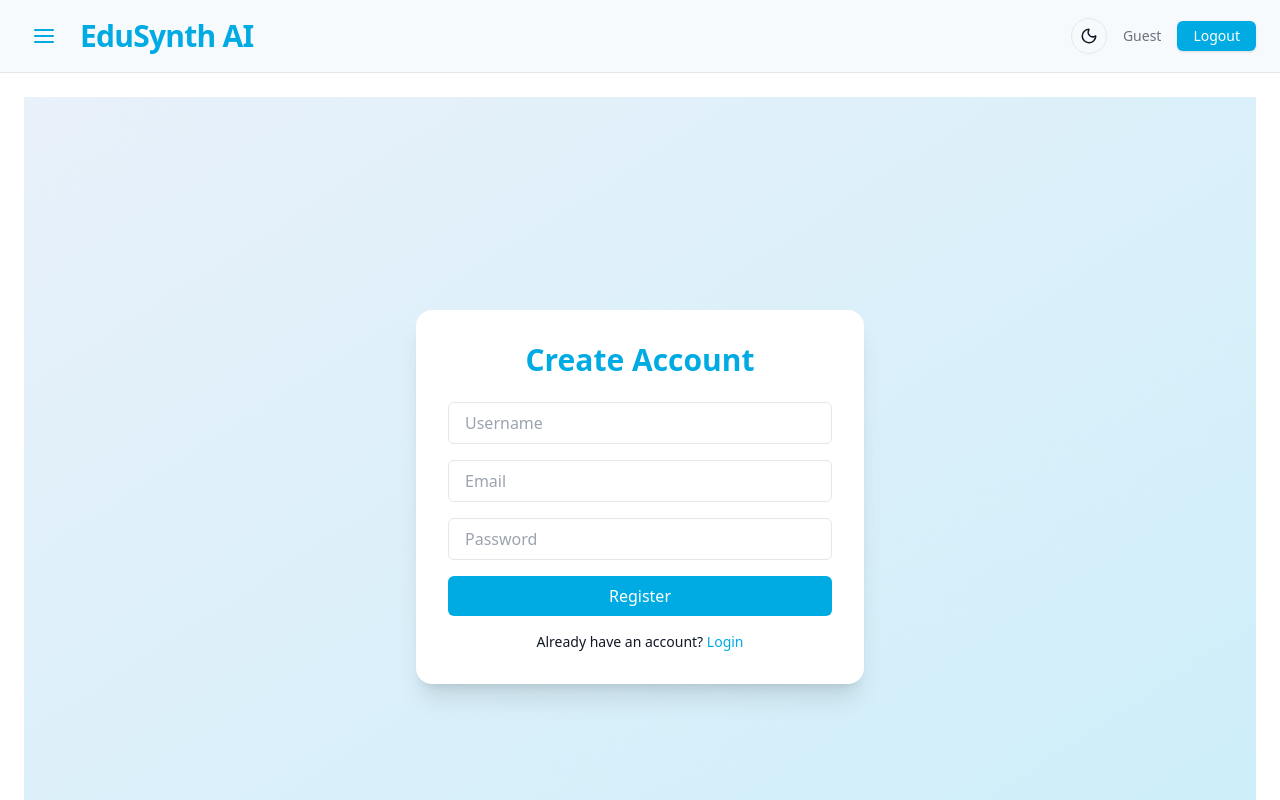
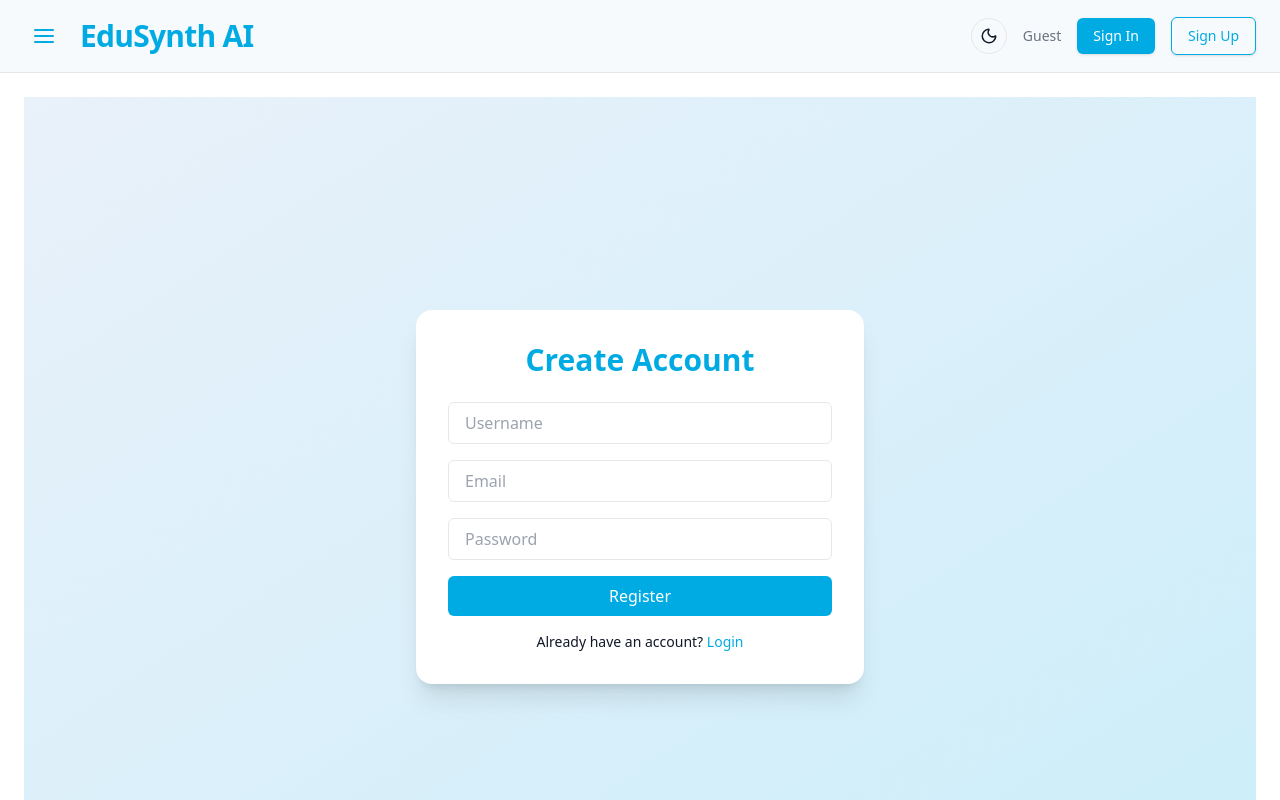
Before and after one commit to Takeshi2K02/EduSynthAI, a React (Vite) app in the folder frontend/: page /register in a window 1280 px wide. Built offline with nearby package versions, Linux system fonts and the light colour scheme.

Commit message:
Update CommonLayout.jsx
Minor changes

```diff
--- a/frontend/src/components/CommonLayout.jsx
+++ b/frontend/src/components/CommonLayout.jsx
@@ -19,7 +19,6 @@ export default function CommonLayout({ children }) {
     const newTheme = !isDark;
     document.documentElement.classList.toggle('dark', newTheme);
   };
-
 
   const handleLogout = () => {
     dispatch(logout());
@@ -92,12 +91,29 @@ export default function CommonLayout({ children }) {
               {user?.username || 'Guest'}
             </span>
 
+            {user ? (
               <button
                 onClick={handleLogout}
                 className="px-4 py-2 flex items-center justify-center rounded-md bg-[var(--primary)] text-white text-sm font-medium shadow hover:bg-[var(--primary-hover)] transition leading-none"
               >
                 Logout
               </button>
+            ) : (
+              <>
+                <button
+                  onClick={() => navigate('/login')}
+                  className="px-4 py-2 rounded-md bg-[var(--primary)] text-white text-sm font-medium shadow hover:bg-[var(--primary-hover)] transition"
+                >
+                  Sign In
+                </button>
+                <button
+                  onClick={() => navigate('/register')}
+                  className="px-4 py-2 rounded-md border border-[var(--primary)] text-[var(--primary)] text-sm font-medium shadow hover:bg-[var(--primary)] hover:text-white transition"
+                >
+                  Sign Up
+                </button>
+              </>
+            )}
           </div>
         </header>
 
```
Lines whose indentation alone changed are shown as unchanged.
